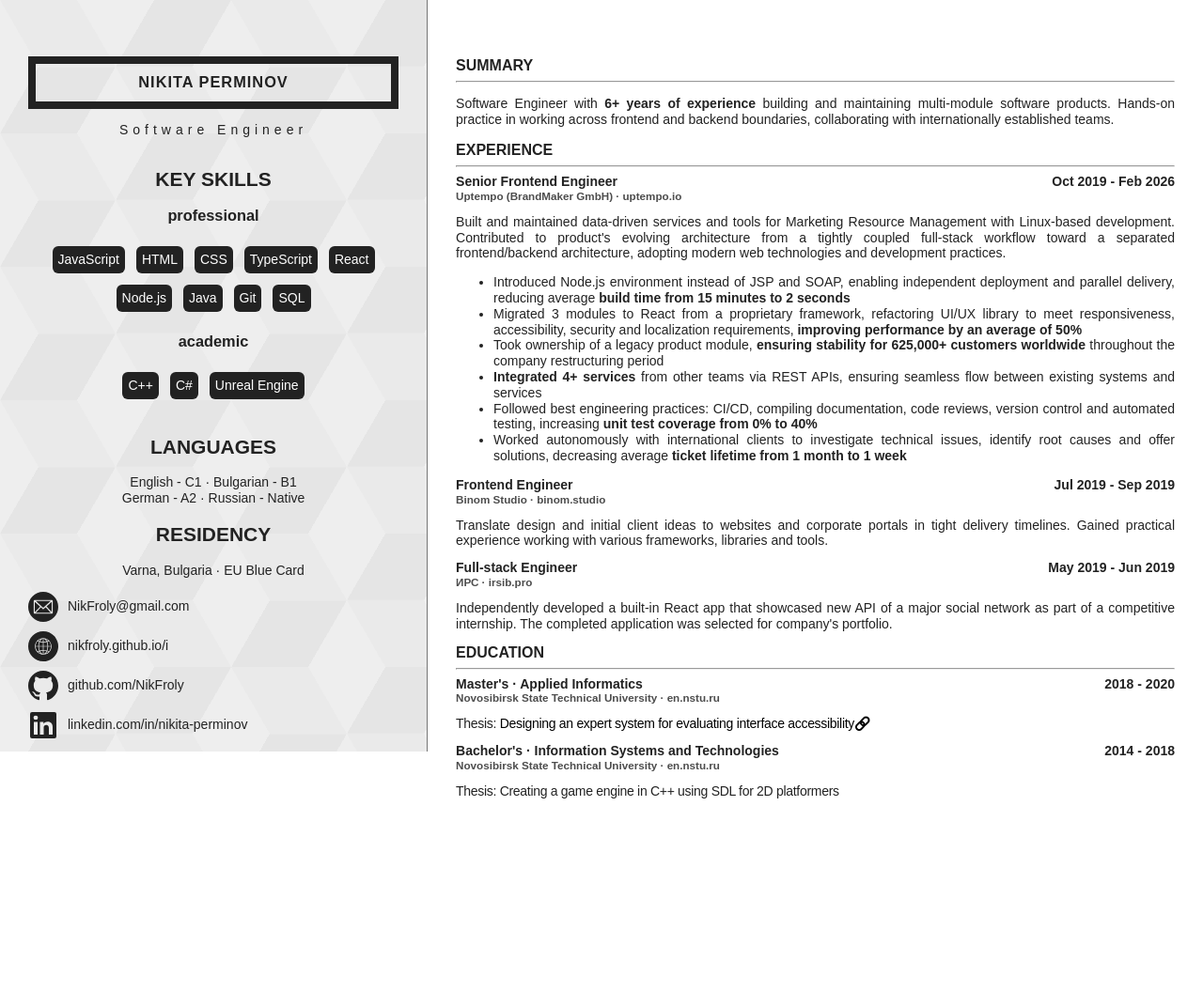
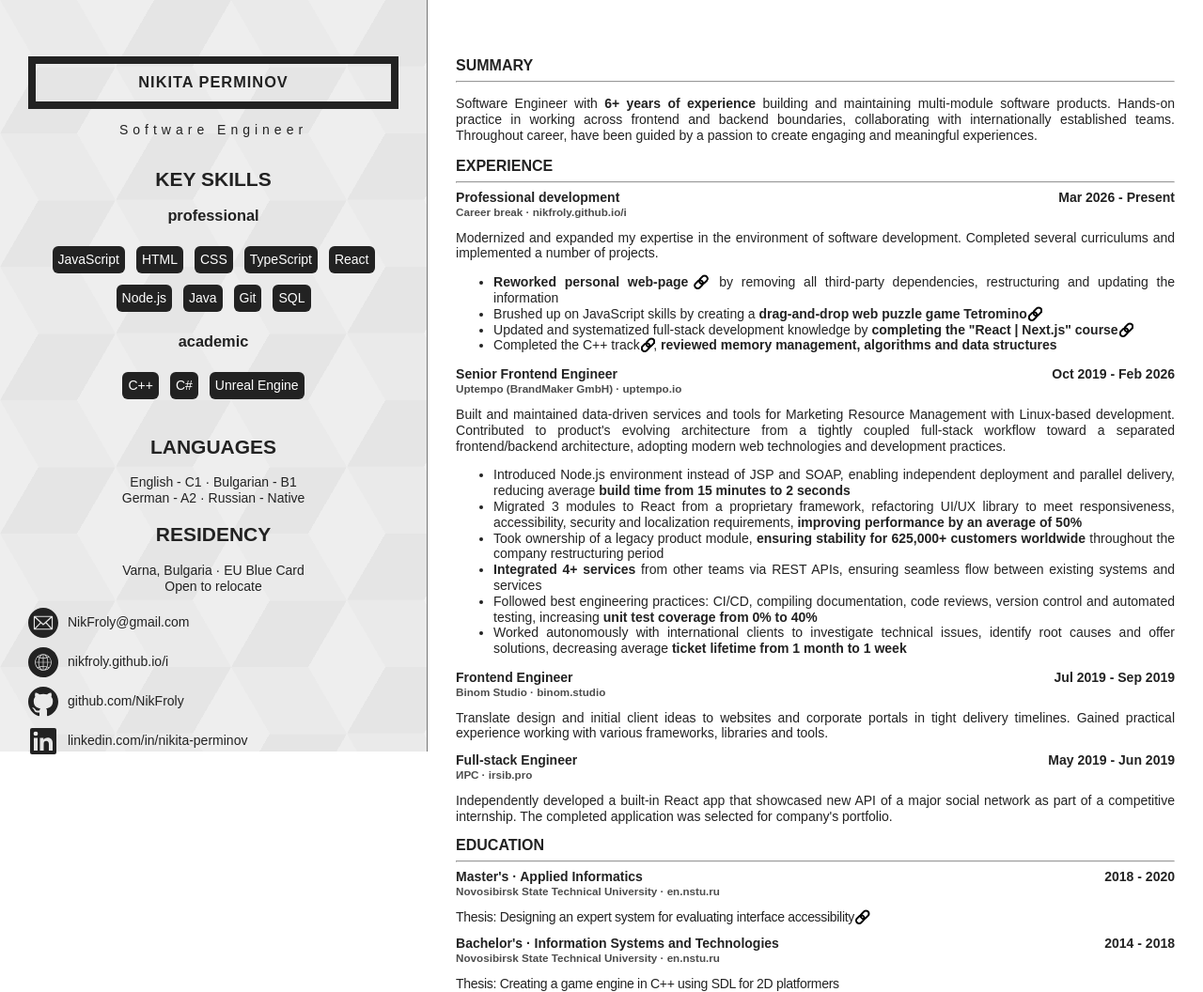
Before and after one commit to NikFroly/CV, a plain HTML site: page index.html in a window 1280 px wide. Shown: the whole page at 94% size. Before the commit the page ends 851 px from the top, so only its background shows below. Drawn offline with Linux system fonts and the light colour scheme.

Commit message:
[Expand Residency] Indicated willingness to relocate [Expand Summary] Added a touch of personality [Expand Experience] Described current role, including a list of achievements [Redesign Link] Developed a global style for plain-text and embedded links

```diff
--- a/index.html
+++ b/index.html
@@ -50,7 +50,7 @@
 				</div>
 				<div class="info_place">
 					<h2 class="place_title">RESIDENCY</h2>
-					<p class="place_text">Varna, Bulgaria &middot; EU Blue Card</p>
+					<p class="place_text">Varna, Bulgaria &middot; EU Blue Card <br> Open to relocate</p>
 				</div>
 			</section>
 			<section class="aside_contact">
@@ -77,13 +77,30 @@
 				<div class="section_title">SUMMARY</div>
 				<hr>
 				<p class="section_body">
-					Software Engineer with <strong>6+ years of experience</strong> building and maintaining multi-module software products. Hands-on practice in working across frontend and backend boundaries, collaborating with internationally established teams.
-				</p>
+					Software Engineer with <strong>6+ years of experience</strong> building and maintaining multi-module software products. Hands-on practice in working across frontend and backend boundaries, collaborating with internationally established teams. Throughout career, have been guided by a passion to create engaging and meaningful experiences.
 			</section>
 			<section class="main_experience">
 				<div class="section_title">EXPERIENCE</div>
 				<hr>
 				<div class="section_body">
+					<div class="body_item">
+						<div class="item_title">
+							<div class="title_left">
+								<div class="left_head">Professional development</div>
+								<div class="left_subhead">Career break &middot; <a href="https://nikfroly.github.io/i" target="_blank">nikfroly.github.io/i</a></div>
+							</div>
+							<div class="title_right">Mar 2026 - Present</div>
+						</div>
+						<div class="item_body">
+							Modernized and expanded my expertise in the environment of software development. Completed several curriculums and implemented a number of projects.
+							<ul>
+								<li><strong>Reworked <a href="https://nikfroly.github.io/i" target="_blank" class="embeddedLink">personal web-page</a></strong> by removing all third-party dependencies, restructuring and updating the information</li>
+								<li>Brushed up on JavaScript skills by creating a <strong>drag-and-drop web puzzle game <a href="https://nikfroly.github.io/Tetromino" target="_blank" class="embeddedLink">Tetromino</a></strong></li>
+								<li>Updated and systematized full-stack development knowledge by <strong>completing the <a href="https://www.udemy.com/course/react-the-complete-guide-incl-redux" target="_blank" class="embeddedLink">"React | Next.js" course</a></strong></li>
+								<li>Completed the <a href="https://contest.yandex.ru/tracks/cpp" target="_blank" class="embeddedLink">C++ track</a>, <strong>reviewed memory management, algorithms and data structures</strong></li>
+							</ul>
+						</div>
+					</div>
 					<div class="body_item">
 						<div class="item_title">
 							<div class="title_left">
@@ -144,7 +161,7 @@
 						</div>
 						<div class="item_body">
 							Thesis:
-							<a href="https://www.researchgate.net/publication/338652091_Assessing_Quality_of_Web_User_Interfaces_Using_Domain_Ontology" target="_blank">Designing an expert system for evaluating interface accessibility&#128279;</a>
+							<a href="https://www.researchgate.net/publication/338652091_Assessing_Quality_of_Web_User_Interfaces_Using_Domain_Ontology" target="_blank" class="embeddedLink">Designing an expert system for evaluating interface accessibility</a>
 						</div>
 					</div>
 					<div class="body_item">
--- a/main.css
+++ b/main.css
@@ -13,6 +13,15 @@ hr {
 }
 html {
   font: 14px/1.2 Arial, sans-serif;
+}
+a {
+  color: unset;
+  text-decoration: none;
+}
+a.embeddedLink::after {
+  content: "\1F517";
+  filter: brightness(0);
+  margin-right: -3px;
 }
 
 body {
@@ -156,8 +165,6 @@ aside > *:not(:last-child) {
 .aside_contact a {
   margin: auto;
   margin-left: 10px;
-  color: unset;
-  text-decoration: none;
 }
 
 main {
@@ -184,18 +191,11 @@ main {
 .left_subhead {
   font-size: smaller;
 }
-.left_subhead > a {
-  text-decoration: none;
-}
 .item_body {
   margin: 12px 0;
 }
 .main_education .item_body {
   letter-spacing: -0.3px;
-}
-.main_education .item_body a {
-  text-decoration: none;
-  filter: brightness(0);
 }
 .main_education .body_item:last-child .item_body {
   margin-bottom: 0;
```
